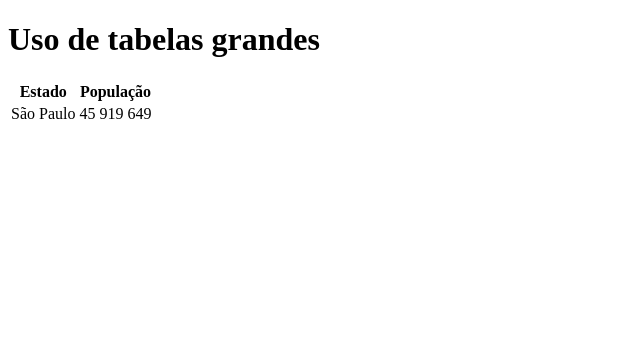
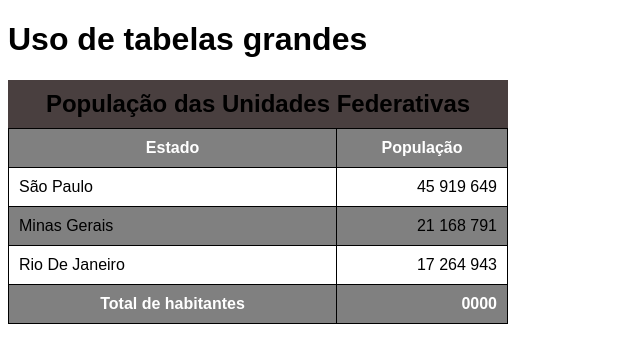
Before and after one commit to Whytter/curso-html-css, a plain HTML site: page exercicios/ex023/tabela002.html in a window 1280 px wide. Shown: the whole page, without its empty margins (0-640 px from the left). Drawn offline with Linux system fonts and the light colour scheme.

Commit message:
Update tabela002.html

```diff
--- a/exercicios/ex023/tabela002.html
+++ b/exercicios/ex023/tabela002.html
@@ -7,10 +7,34 @@
     <title>\Tabelas</title>
     <style>
         body{
+            font-family: Arial, Helvetica, sans-serif;
 
         }
         table{
+            width: 500PX;
+            border-collapse:collapse ;
 
+        }
+        td , th {
+            border: 1px solid black;
+            padding: 10px;
+        }
+        caption{
+            font-size: 1.5em;
+            font-weight: bold;
+            padding: 10px;
+            background-color: rgb(73, 63, 63);
+        }
+        thead , tfoot {
+            background-color: gray;
+            color: white;
+        }
+        tbody > tr:nth-child(even){
+            background-color: gray;
+
+        }
+        td.num {
+            text-align: right;
         }
     </style>
 </head>
@@ -20,6 +44,7 @@
     </h1>
     <!--anatomia para tabelas grandes
         table
+            caption
             thead
                 tr,td,th
             tbody
@@ -28,21 +53,32 @@
                 tr,td,th-->
 
      <table>
+        <caption>População das Unidades Federativas </caption>
         <thead>
             <tr>
-                <th>Estado</th>
-                <th>População</th>
+                <th scope="col">Estado</th>
+                <th scope="col" style="width: 150px;">População</th>
             </tr>
         </thead>
         <tbody>
             <tr>
                 <td>São Paulo</td>
-                <td>45 919 649</td>
+                <td class="num">45 919 649</td>
             </tr>
+            <tr>
+                <td> Minas Gerais</td>
+                <td class="num">21 168 791</td>
+            </tr>
+                <td>Rio De Janeiro</td>
+                <td class="num">17 264 943 </td>
 
         </tbody>
         <tfoot>
-
+            <th scope="row">
+                Total de habitantes
+            </th>
+            <td class="num"><strong>0000</strong>
+            </td>
         </tfoot>
      </table>
 </body>
```
